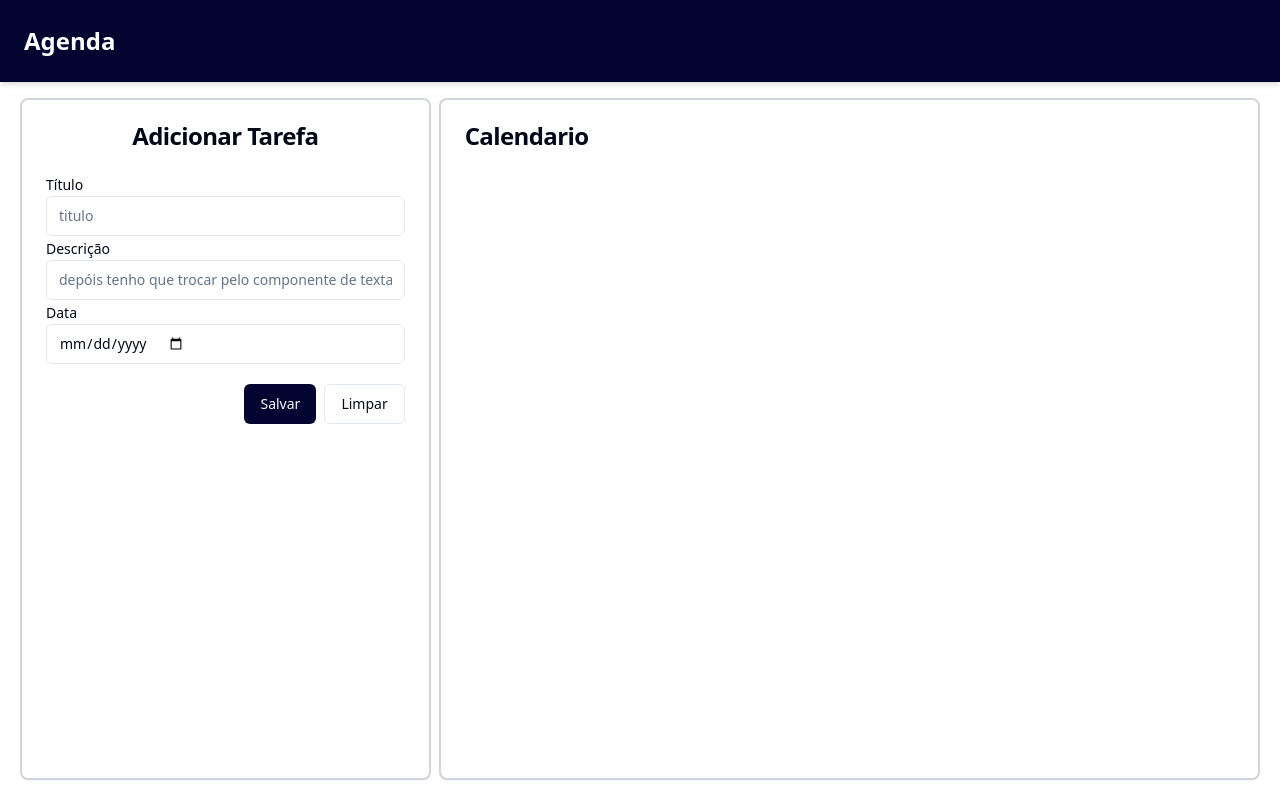
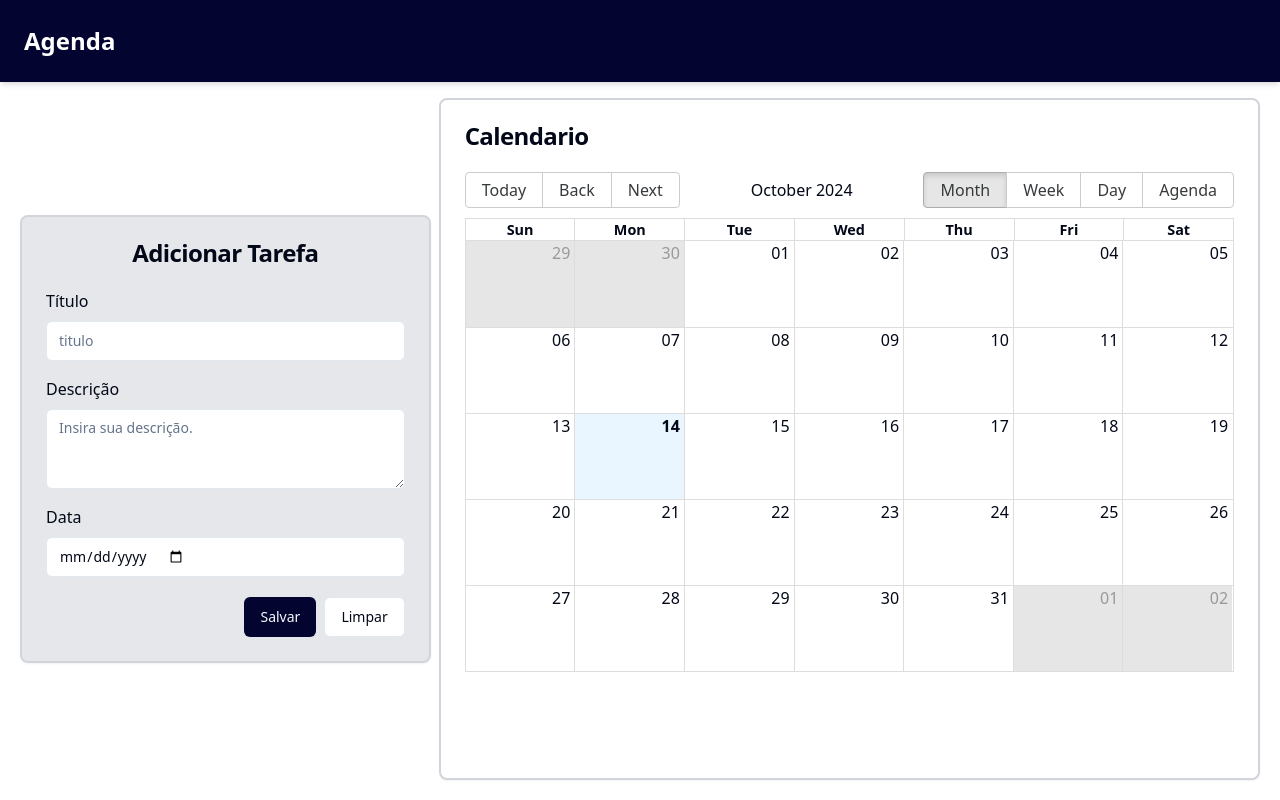
Before and after one commit to hugonascimento1/JurisControl, a Next.js app: page /inicio/agenda in a window 1280 px wide. Built offline with nearby package versions, Linux system fonts and the light colour scheme.

Commit message:
Update agenda

```diff
--- a/package.json
+++ b/package.json
@@ -17,11 +17,12 @@
     "@radix-ui/react-tabs": "^1.1.3",
     "class-variance-authority": "^0.7.1",
     "clsx": "^2.1.1",
+    "date-fns": "^4.1.0",
     "embla-carousel-react": "^8.5.1",
     "juriscontrol": "file:",
     "lucide-react": "^0.452.0",
     "next": "14.2.15",
-    "react": "^18",
+    "react-big-calendar": "^1.18.0",
     "react-dom": "^18",
     "recharts": "^2.13.0",
     "tailwind-merge": "^2.5.3",
@@ -30,6 +31,7 @@
   "devDependencies": {
     "@types/node": "^20",
     "@types/react": "^18",
+    "@types/react-big-calendar": "^1.16.1",
     "@types/react-dom": "^18",
     "postcss": "^8",
     "tailwindcss": "^3.4.1",
--- a/src/app/inicio/agenda/page.tsx
+++ b/src/app/inicio/agenda/page.tsx
@@ -1,42 +1,63 @@
 'use client'
 
+import MyCalendar from "@/components/MyCalendar";
 import NavBar from "@/components/navbar";
 import { Button } from "@/components/ui/button";
 import { Card, CardHeader, CardTitle, CardContent } from "@/components/ui/card";
-import {
-  Carousel,
-  CarouselContent,
-  CarouselItem,
-  CarouselNext,
-  CarouselPrevious,
-} from "@/components/ui/carousel";
 import { Input } from "@/components/ui/input";
 import { Label } from "@/components/ui/label";
-import { Plus } from "lucide-react";
+import { Textarea } from "@/components/ui/textarea";
+import { useState } from "react";
+import { Calendar, momentLocalizer } from "react-big-calendar";
+import moment, { locales } from 'moment';
+import 'react-big-calendar/lib/css/react-big-calendar.css'
 
-const agendaTarefas = [
-  {
-    data: "25/11/2024",
-    tasks: ["Audiência de Maria Joaquina - 15 horas"],
-  },
-  {
-    data: "26/11/2024",
-    tasks: ["Audiência de Hugo - 14 horas"],
-  },
-  {
-    data: "27/11/2024",
-    tasks: ["Audiência de Marta - 10 horas"],
-  },
-  {
-    data: "27/11/2024",
-    tasks: ["Audiência de Marta - 10 horas"],
-  },
-];
+const localizer = momentLocalizer(moment);
+
+interface Event {
+  title: string;
+  start: Date;
+  end: Date;
+  description: string;
+}
+
 
 export default function Page() {
+  const [events, setEvents] = useState([]);
+  const [title, setTitle] = useState('');
+  const [description, setDescription] = useState('');
+  const [date, setDate] = useState('');
+
+  // const handleSubmit = (e) => {
+  //   e.preventDefault();
+  //   const newEvent = {
+  //     title: title,
+  //     start: new Date(date),
+  //     end: new Date(date),
+  //   };
+  //   setEvents([...events, newEvent]);
+  //   setTitle('');
+  //   setDescription('');
+  //   setDate('');
+  // }
+
+  const [eventos, setEventos] = useState<Event[]>([
+    {
+      title: 'Reunião',
+      start: new Date(2025, 3, 26, 10, 0),
+      end: new Date(2025, 3, 27, 12, 0),
+      description: 'Reuião com meu cliente sobre o processo dele',
+    },
+    {
+      title: 'Almoço',
+      start: new Date(2025, 3, 29, 12, 0),
+      end: new Date(2025, 3, 31, 13, 0),
+      description: 'Reuião com meu cliente sobre o processo dele',
+    },
+  ]);
+
   return (
     <main className="h-screen flex flex-col">
-      {/* Barra de navegação */}
       <NavBar
         nome="Agenda"
         // botaoAdiconar={
@@ -50,36 +71,51 @@ export default function Page() {
 
       {/* Carrossel da Agenda */}
       <div className="flex flex-col md:flex-row justify-center items-center gap-2 mx-5 h-full mb-5">
-        <Card className="w-full md:w-1/3 h-full ">
+        <Card className="w-full md:w-1/3 bg-gray-200 justify-content-start items-start">
           <CardHeader className="text-center">
             <CardTitle>Adicionar Tarefa</CardTitle>
           </CardHeader>
           <CardContent>
-            <div>
-              <Label>Título</Label>
+            <div className="flex flex-col gap-2 mb-4">
+              <Label className="text-base">Título</Label>
               <Input
-              placeholder="titulo"
+                value={title}
+                onChange={(e) => setTitle(e.target.value)}
+                placeholder="titulo"
               />
             </div>
 
-            <div>
-              <Label>Descrição</Label>
-              <Input
-              placeholder="depóis tenho que trocar pelo componente de textarea"
+            <div className="flex flex-col gap-2 mb-4">
+              <Label className="text-base">Descrição</Label>
+              <Textarea
+                value={description}
+                onChange={(e) => setDescription(e.target.value)}
+                placeholder="Insira sua descrição."
               />
             </div>
 
-            <div>
-              <Label>Data</Label>
+            <div className="flex flex-col gap-2 mb-4">
+              <Label className="text-base">Data</Label>
               <Input
-              type="date"
-              placeholder="depóis tenho que trocar pelo componente de textarea"
+                type="date"
+                value={date}
+                onChange={(e) => setDate(e.target.value)}
               />
             </div>
 
             <div className="flex flex-row gap-2 justify-end mt-5">
-              <Button>Salvar</Button>
-              <Button variant='outline'>Limpar</Button>
+              <Button type="submit">Salvar</Button>
+              <Button
+                variant='outline'
+                type="button"
+                onClick={() => {
+                  setTitle('');
+                  setDescription('');
+                  setDate('');
+                }}
+              >
+                Limpar
+              </Button>
             </div>
 
 
@@ -91,7 +127,15 @@ export default function Page() {
             <CardTitle>Calendario</CardTitle>
           </CardHeader>
           <CardContent>
-            <h1></h1>
+            <div style={{ height: 500 }}>
+              <Calendar
+                localizer={localizer}
+                events={eventos}
+                startAccessor="start"
+                endAccessor="end"
+                culture="pt-BR"
+              />
+            </div>
           </CardContent>
         </Card>
       </div>
--- a/src/app/layout.tsx
+++ b/src/app/layout.tsx
@@ -27,7 +27,7 @@ export default function RootLayout({
   children: React.ReactNode;
 }>) {
   return (
-    <html lang="en">
+    <html lang="pt-BR">
       <body
         className={`${MontserratVariable.variable} ${MontserratItalicVariableFont.variable} antialiased`}
       >
--- /dev/null
+++ b/src/components/MyCalendar.tsx
@@ -0,0 +1,45 @@
+import React, { useState } from 'react';
+import { Calendar, momentLocalizer } from 'react-big-calendar';
+import moment, { locales } from 'moment';
+import 'react-big-calendar/lib/css/react-big-calendar.css';
+import { ptBR } from 'date-fns/locale'; // Importe a localização
+
+const localizer = momentLocalizer(moment);
+
+interface Event {
+  title: string;
+  start: Date;
+  end: Date;
+  description: string;
+}
+
+const MyCalendar: React.FC = () => {
+  const [events, setEvents] = useState<Event[]>([
+    {
+      title: 'Reunião',
+      start: new Date(2025, 3, 26, 10, 0),
+      end: new Date(2025, 3, 27, 12, 0),
+      description: 'Reuião com meu cliente sobre o processo dele',
+    },
+    {
+      title: 'Almoço',
+      start: new Date(2025, 3, 29, 12, 0),
+      end: new Date(2025, 3, 31, 13, 0),
+      description: 'Reuião com meu cliente sobre o processo dele',
+    },
+  ]);
+
+  return (
+    <div style={{ height: 500 }}>
+      <Calendar
+        localizer={localizer}
+        events={events}
+        startAccessor="start"
+        endAccessor="end"
+        culture="pt-BR"
+      />
+    </div>
+  );
+};
+
+export default MyCalendar;
--- /dev/null
+++ b/src/components/ui/textarea.tsx
@@ -0,0 +1,22 @@
+import * as React from "react"
+
+import { cn } from "@/lib/utils"
+
+const Textarea = React.forwardRef<
+  HTMLTextAreaElement,
+  React.ComponentProps<"textarea">
+>(({ className, ...props }, ref) => {
+  return (
+    <textarea
+      className={cn(
+        "flex min-h-[80px] w-full rounded-md border border-input bg-background px-3 py-2 text-base ring-offset-background placeholder:text-muted-foreground focus-visible:outline-none focus-visible:ring-2 focus-visible:ring-ring focus-visible:ring-offset-2 disabled:cursor-not-allowed disabled:opacity-50 md:text-sm",
+        className
+      )}
+      ref={ref}
+      {...props}
+    />
+  )
+})
+Textarea.displayName = "Textarea"
+
+export { Textarea }
```
Also changed, not shown: 1 other file (tests, documents, lock files or other folders).
